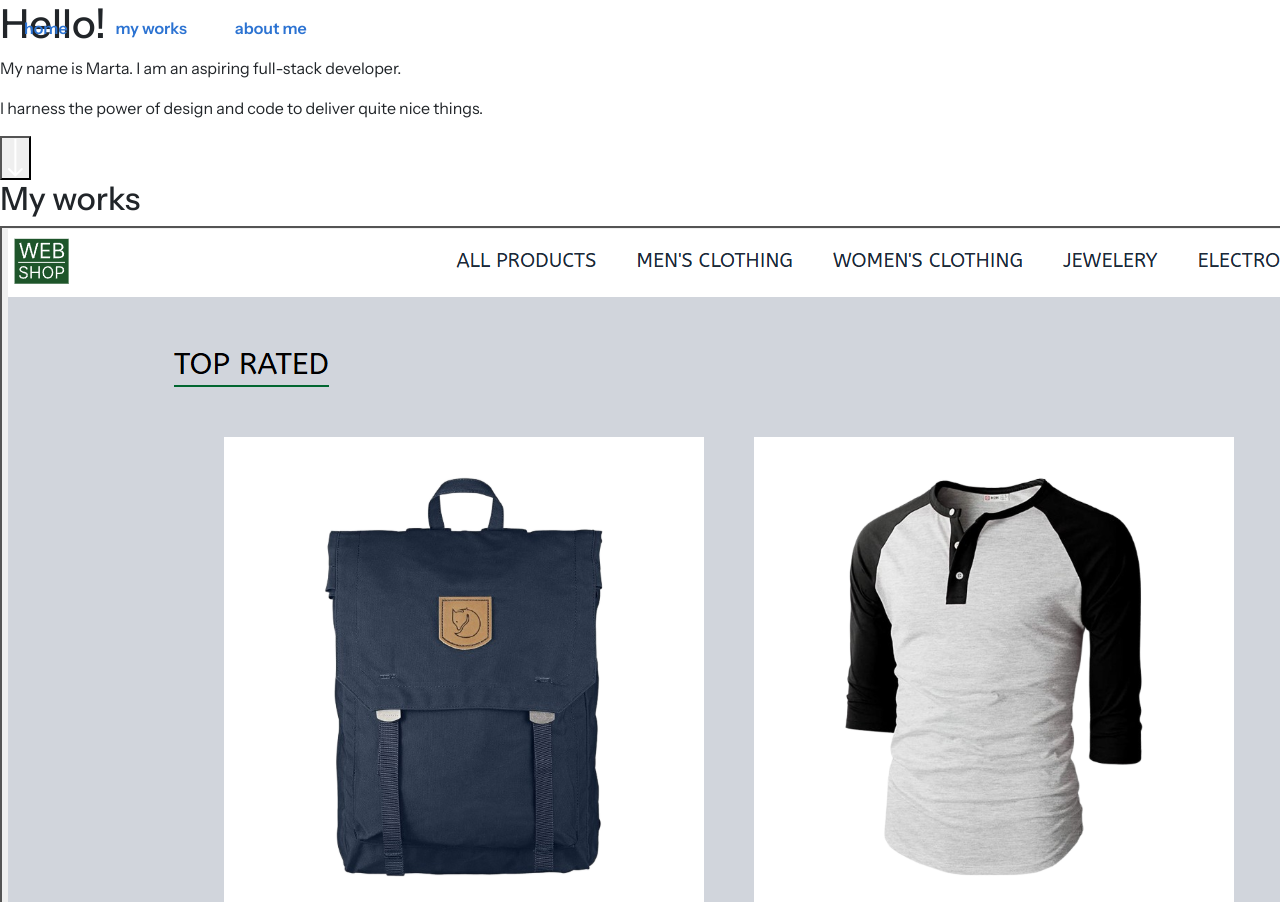
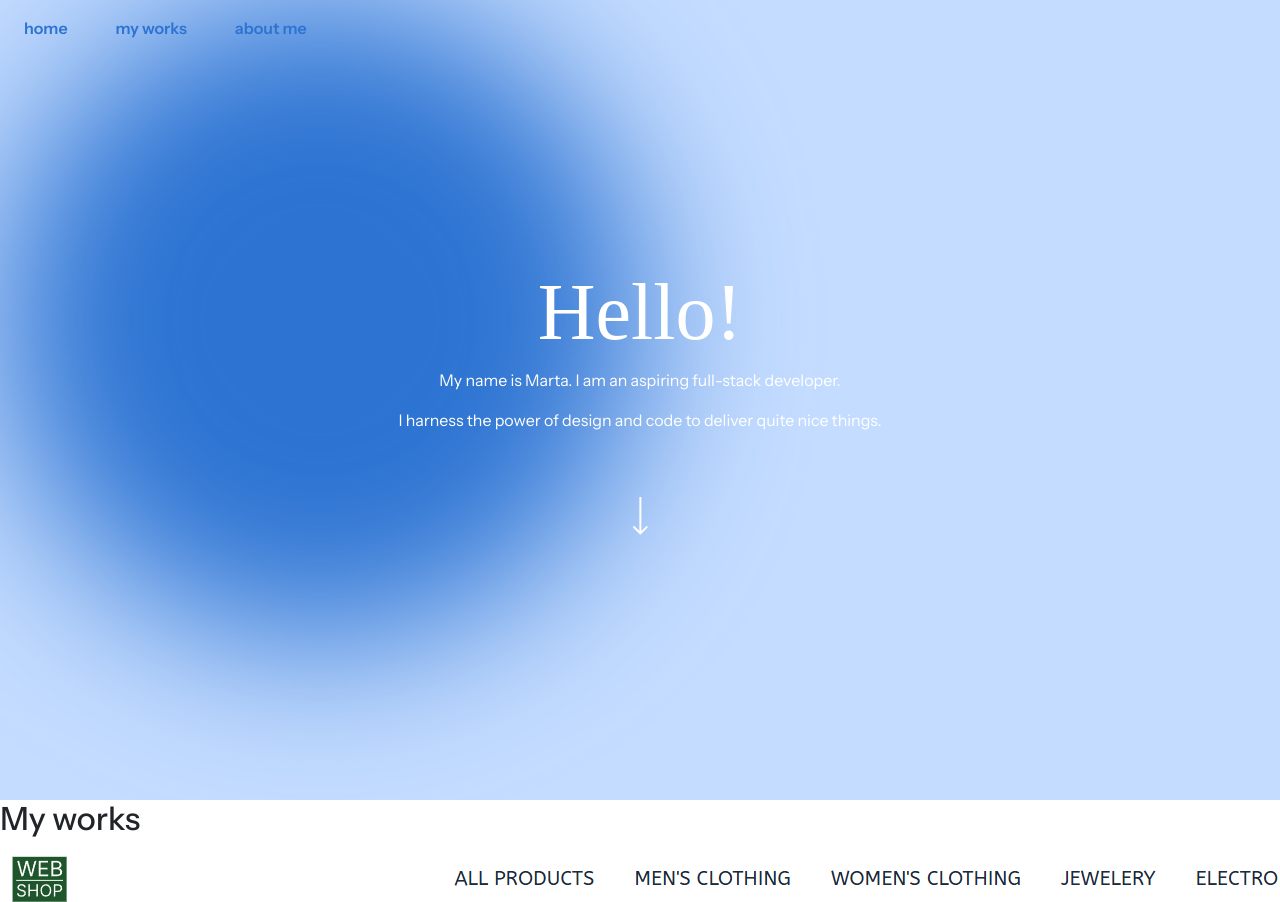
Before and after one commit to mn46/portfolio-bootstrap, a website: page index.html in a window 1280 px wide. Shown: the top 902 px of the page. Drawn offline with Linux system fonts and the light colour scheme; a web font is replaced by a local one.

Commit message:
Style the home section

```diff
--- a/index.html
+++ b/index.html
@@ -30,17 +30,23 @@
       </nav>
     </header>
     <main>
-      <section id="home">
+      <section
+        id="home"
+        class="min-vh-100 d-flex flex-column justify-content-center align-items-center overflow-hidden position-relative"
+      >
         <div id="follower"></div>
 
-        <div id="home_content">
-          <h1>Hello!</h1>
-          <p>My name is Marta. I am an aspiring full-stack developer.</p>
-          <p>
-            I harness the power of design and code to deliver quite nice things.
-          </p>
+        <div id="home_content" class="text-light text-center z-1">
+          <div>
+            <h1 class="display-1">Hello!</h1>
+            <p>My name is Marta. I am an aspiring full-stack developer.</p>
+            <p>
+              I harness the power of design and code to deliver quite nice
+              things.
+            </p>
+          </div>
         </div>
-        <button id="arrow">
+        <button id="arrow" class="mt-5 z-1">
           <img src="assets/arrow.png" />
         </button>
       </section>
--- a/scss/custom.scss
+++ b/scss/custom.scss
@@ -1,8 +1,10 @@
 $font-family-serif: "Gloock";
 $font-family-sans-serif: "Instrument Sans";
 $primary: #2c73d2;
+$light: #fff;
 $light-blue: #c4dcff;
 $font-family-base: $font-family-sans-serif;
+$display-font-family: $font-family-serif;
 $navbar-nav-link-padding-x: 1.5rem;
 $navbar-light-color: $primary;
 
@@ -12,6 +14,41 @@ ul {
   list-style: none;
 }
 
+button {
+  background-color: transparent;
+  border: none;
+}
+
 .nav-link:hover {
   color: $primary !important;
 }
+
+#home {
+  background-color: $light-blue;
+}
+
+#follower {
+  position: absolute;
+  top: 0;
+  left: 0;
+  width: 50vw;
+  aspect-ratio: 1/1;
+  border-radius: 100%;
+  background-color: $primary;
+  filter: blur(5rem);
+}
+
+#arrow:hover {
+  animation: move-down 300ms ease-out forwards;
+}
+
+// animation
+
+@keyframes move-down {
+  0% {
+    transform: translateY(0%);
+  }
+  100% {
+    transform: translateY(50%);
+  }
+}
```
Also changed, not shown: css/custom.css, 1 other file.
